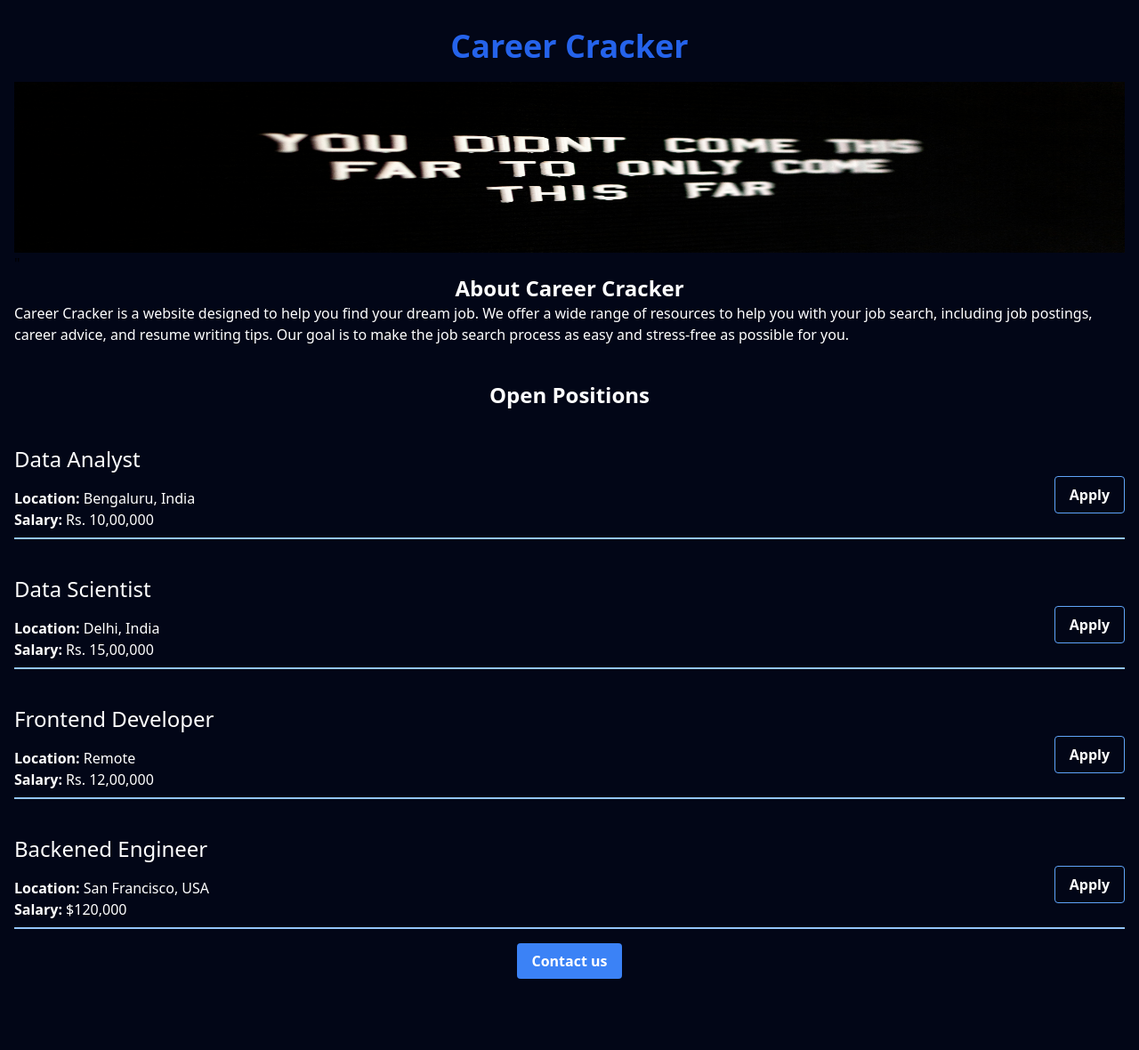
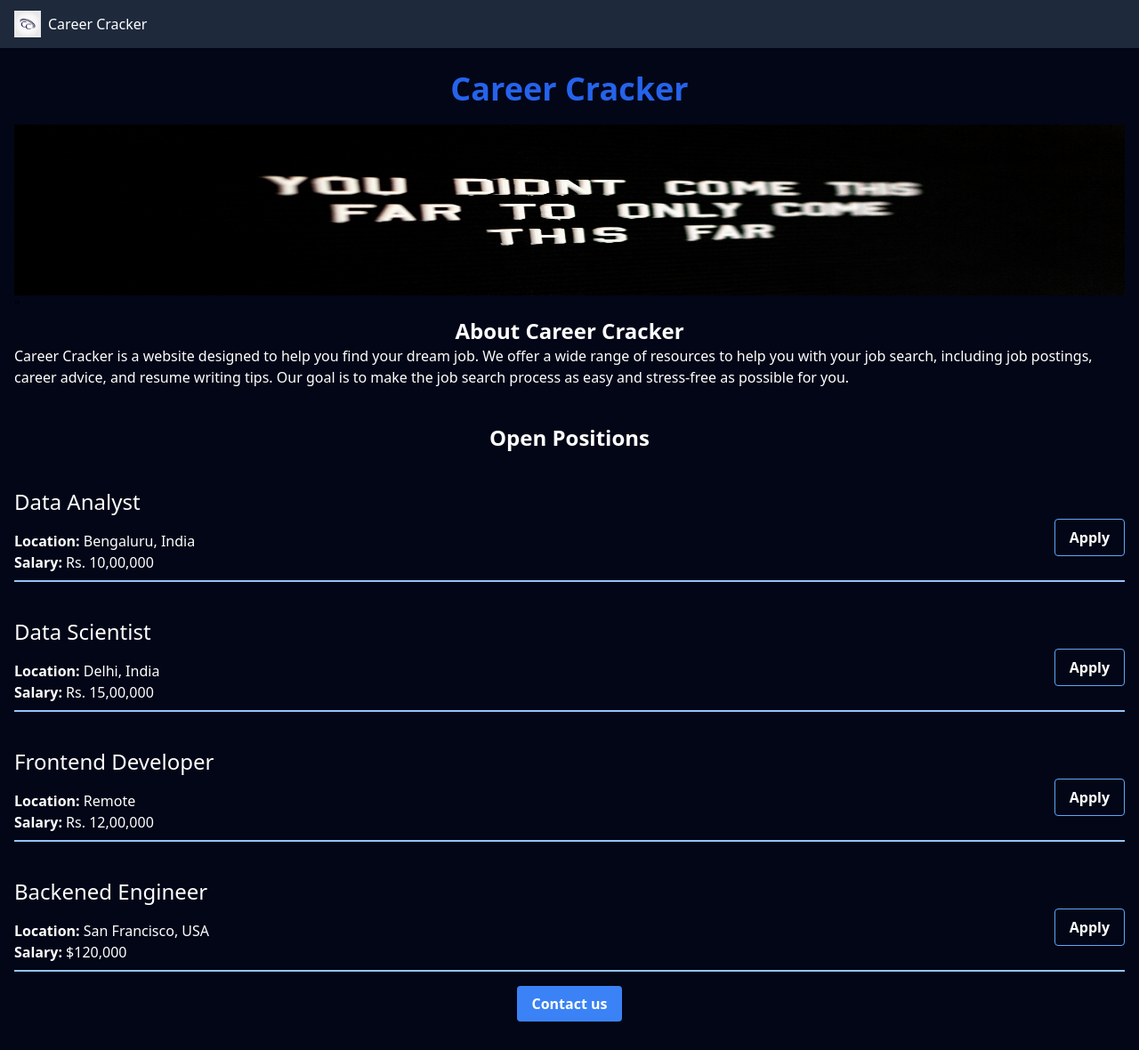
Before and after one commit to vinnu112p/career-website, a Flask app: page / in a window 1280 px wide. Shown: the whole page at 89% size. Before the commit the page ends 1100 px from the top, so only its background shows below. Run offline with Flask 3, Linux system fonts and the light colour scheme; some libraries are stand-ins or nearby versions.

Commit message:
Added Navbar

```diff
--- a/templates/home.html
+++ b/templates/home.html
@@ -7,9 +7,11 @@
 
   <title>Career Website</title>
   <script src="https://cdn.tailwindcss.com"></script>
+  <link
 </head>
 <body class="bg-slate-950">
-  <div class="container mx-auto px-4 py-8">
+  {% include 'nav.html'%}
+  <div class="container mx-auto px-4 py-8 mt-12">
     <h1 class="text-4xl font-bold text-blue-600 text-center font-sans">Career Cracker</h1>
     <img src = "https://6a082b66-a9dd-416a-9836-c6bf9a926a2e-00-3lcb996nfk1t3.pike.replit.dev/static/banner.jpg" class="w-full h-48 mt-5 object-fit" >"
 
--- /dev/null
+++ b/templates/nav.html
@@ -0,0 +1,6 @@
+<nav class="bg-slate-800 fixed top-0 right-0 left-0">
+  <div class="container mx-auto px-4 my-3">
+    <a class="flex items-center text-white" href="#">
+      <img src="/static/logo.jpg" alt="Logo" width="30" height="50" class="mr-2"> Career Cracker </a>
+  </div>
+</nav>
```
Also changed, not shown: static/logo.jpg (added).
